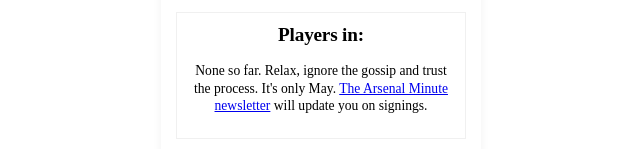
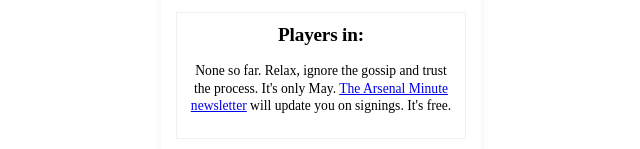
Before and after one commit to MichaelMacLeod/HaveArsenalSignedAnyoneYet, a plain HTML site: page index.html in a window 1280 px wide. Shown: the part 164-313 px from the top of the page, without its empty margins (319-959 px from the left). Drawn offline with Linux system fonts and the light colour scheme; a web font is replaced by a local one.

Commit message:
Update index.html

```diff
--- a/index.html
+++ b/index.html
@@ -15,7 +15,7 @@
 
         <section class="players-in-section">
             <h2>Players in:</h2>
-            <p>None so far. Relax, ignore the gossip and trust the process. It's only May. <a href="https://thearsenalminute.substack.com/">The Arsenal Minute newsletter</a> will update you on signings.</p>
+            <p>None so far. Relax, ignore the gossip and trust the process. It's only May. <a href="https://thearsenalminute.substack.com/">The Arsenal Minute newsletter</a> will update you on signings. It's free.</p>
         </section>
 
         <section class="players-out-section">
```
